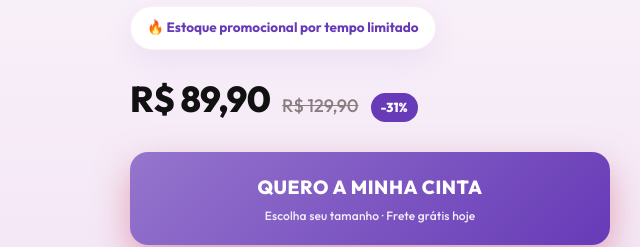
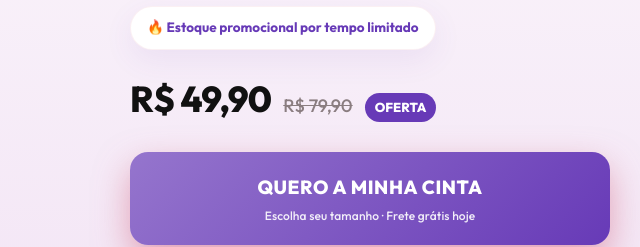
Before and after one commit to spotiify-avalia/cinta-modeladora, a plain HTML site: page index.html in a window 1280 px wide. Shown: the part 508-755 px from the top of the page, 0-640 px from the left. Drawn offline with Linux system fonts and the light colour scheme.

Commit message:
Add files via upload

```diff
--- a/index.html
+++ b/index.html
@@ -52,9 +52,9 @@
             <div class="stars-seal"><span class="st">★★★★★</span> Avaliada por centenas de clientes satisfeitas</div>
             <div class="urgency-wrap"><span class="urgency">🔥 Estoque promocional por tempo limitado</span></div>
             <div class="price-hero">
-              <span class="now">R$ 89,90</span>
-              <span class="old">R$ 129,90</span>
-              <span class="off">-31%</span>
+              <span class="now">R$ 49,90</span>
+              <span class="old">R$ 79,90</span>
+              <span class="off">OFERTA</span>
             </div>
             <a href="#tamanhos" class="cta">
               <span class="cta-text">QUERO A MINHA CINTA</span>
@@ -217,7 +217,7 @@
             <h2>Escolha seu <span class="hl">tamanho</span></h2>
             <p class="sub">Toque no seu tamanho para finalizar a compra com segurança.</p>
             <div class="price-box">
-              <div><span class="now">R$ 89,90</span><span class="old">R$ 129,90</span></div>
+              <div><span class="now" id="display-price">R$ 49,90</span><span class="old" id="display-old">R$ 79,90</span></div>
               <div class="parc">no Pix ou em até 12x no cartão</div>
             </div>
           </div>
@@ -237,6 +237,13 @@
                 <button type="button" class="opt-btn sz" data-size="M">M</button>
                 <button type="button" class="opt-btn sz" data-size="G">G</button>
                 <button type="button" class="opt-btn sz" data-size="GG">GG</button>
+              </div>
+            </div>
+            <div class="picker">
+              <div class="picker-label">3. Quantidade</div>
+              <div class="opt-row" id="qtdRow">
+                <button type="button" class="opt-btn sel" data-qtd="1">1 Unid. (R$ 49,90)</button>
+                <button type="button" class="opt-btn" data-qtd="2">2 Unid. (R$ 69,90)</button>
               </div>
             </div>
             <button type="button" class="buy-btn" id="buyBtn" disabled>
@@ -298,7 +305,7 @@
           <p>Modelagem instantânea, conforto e segurança nas roupas justas.</p>
           <a href="#tamanhos" class="cta">
             <span class="cta-text">ESCOLHER MEU TAMANHO</span>
-            <small>R$ 89,90 · Frete grátis hoje</small>
+            <small>A partir de R$ 49,90 · Frete grátis hoje</small>
           </a>
         </div>
       </section>
@@ -315,8 +322,8 @@
       <div class="float" id="float">
         <div class="float-in">
           <div class="float-price">
-            <div class="old">R$ 129,90</div>
-            <div class="now">R$ 89,90</div>
+            <div class="old" id="float-old">R$ 79,90</div>
+            <div class="now" id="float-now">R$ 49,90</div>
           </div>
           <a href="#tamanhos" class="cta float-cta">ESCOLHER TAMANHO</a>
         </div>
```
